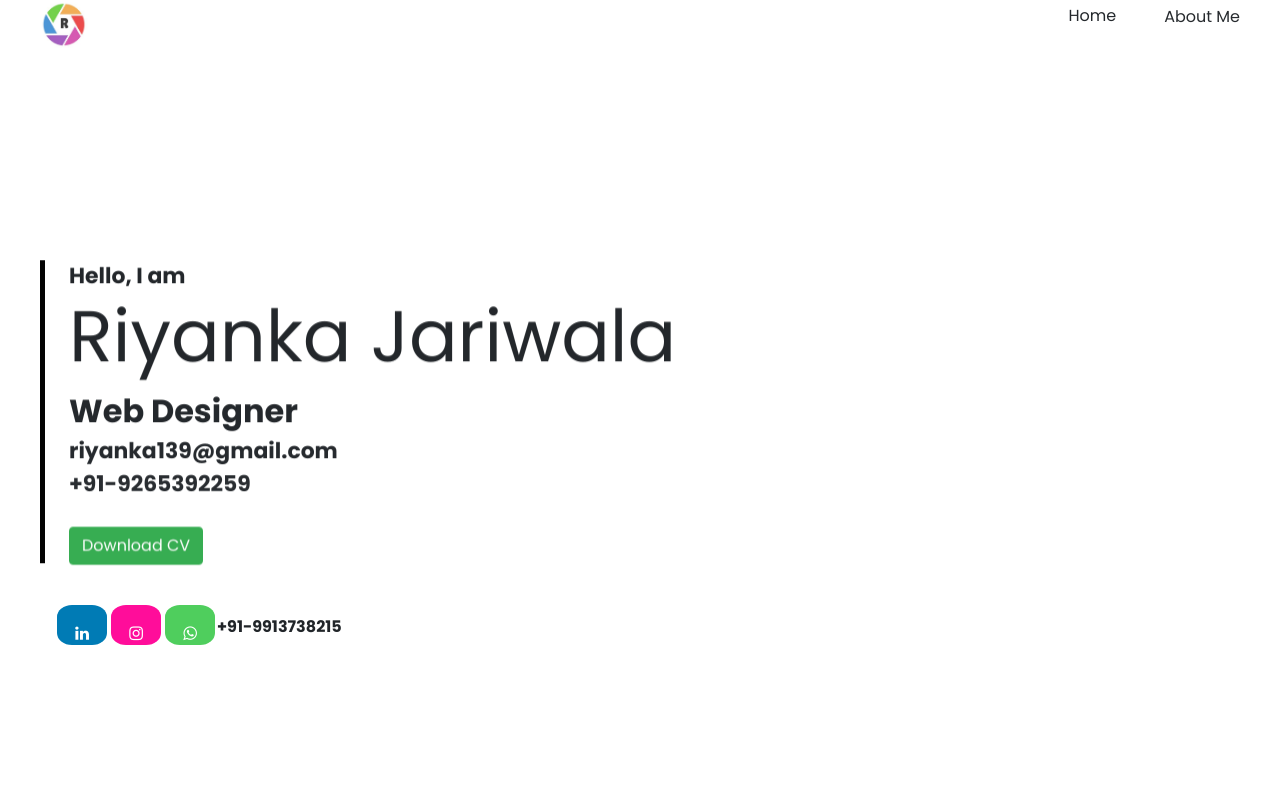
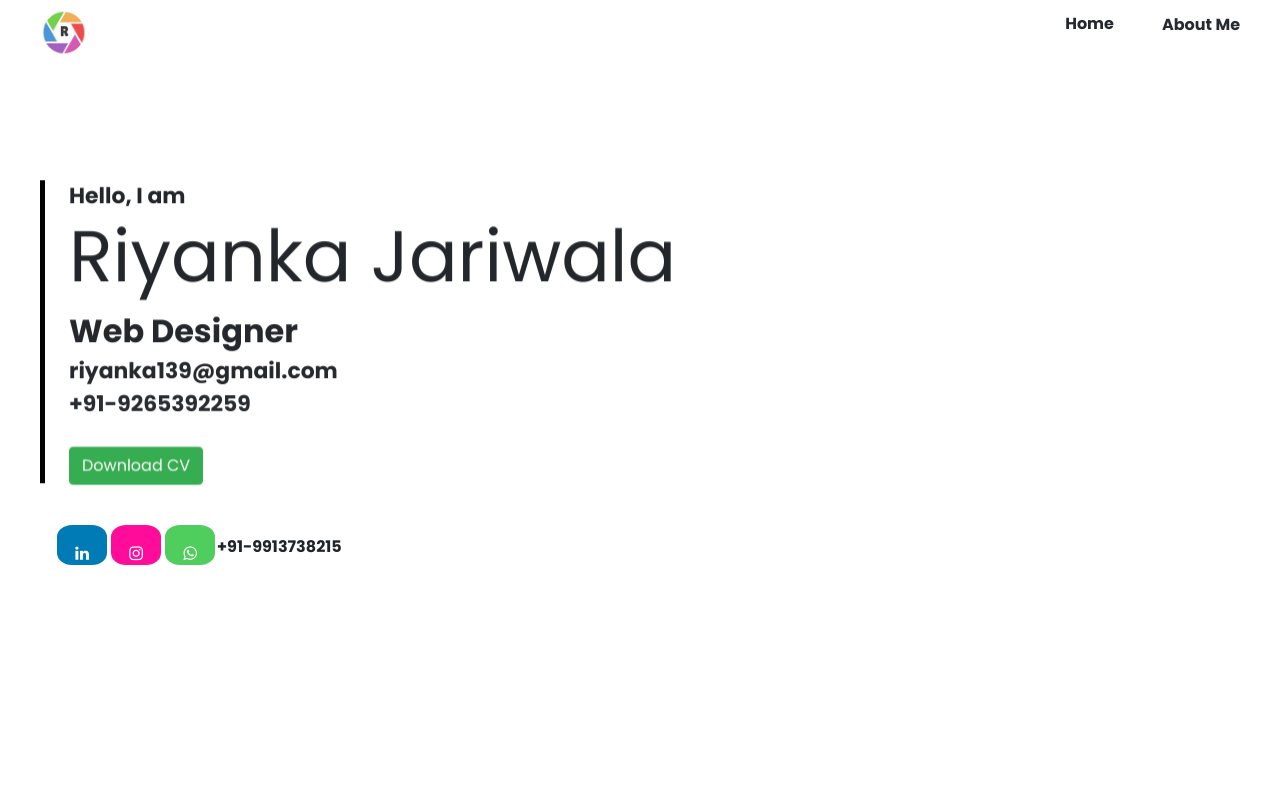
Before and after one commit to riyanka0113/portfoilo, a plain HTML site: page index.html in a window 1280 px wide. Shown: the top 800 px of the page. Drawn offline with nearby package versions, Linux system fonts and the light colour scheme.

Commit message:
Update styles.css

```diff
--- a/externalfiles/css/styles.css
+++ b/externalfiles/css/styles.css
@@ -182,7 +182,7 @@ img {
 /*Nav*/
 
 .nav {
-    height: 3rem;
+     height: 3rem;
     display: -webkit-box;
     display: -ms-flexbox;
     display: flex;
@@ -192,7 +192,7 @@ img {
     -webkit-box-align: center;
     -ms-flex-align: center;
     align-items: center;
-    font-weight: 500;
+    font-weight: 700;
     background-color: var(--white-color);
 }
 
@@ -315,6 +315,7 @@ img {
     padding-left: 1.5rem;
     border-left: 5px solid var(--black-color);
     z-index: var(--z-tooltip);
+    margin-top:50px;
 }
 
 .home__pressent {
@@ -372,7 +373,7 @@ img {
         height: 70vh;
     }
     .nav {
-        height: 2rem;
+        height: 4rem;
     }
     .nav__list {
         display: -webkit-box;
@@ -400,7 +401,7 @@ img {
         align-content: center;
     }
     .home__information {
-        margin-top: 20rem;
+        margin-top: 10rem;
     }
     .home__social {
         -webkit-box-orient: horizontal;
```
